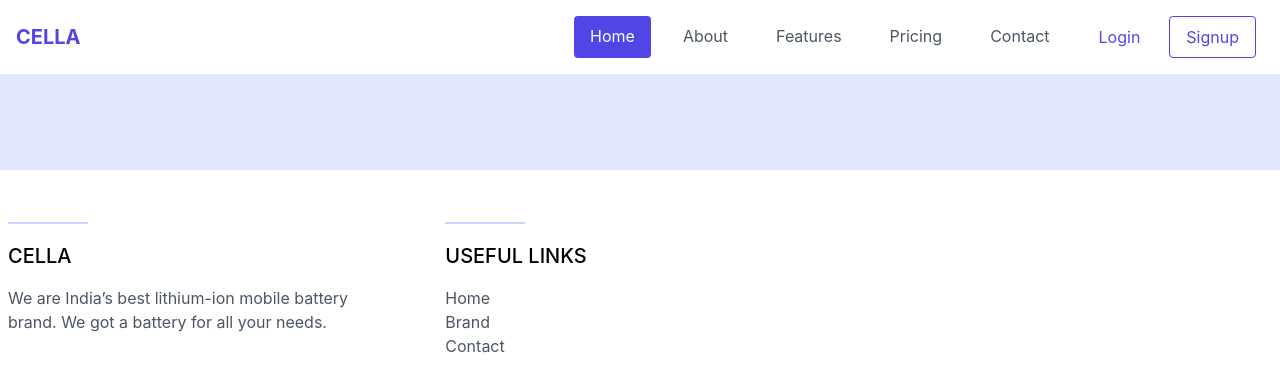
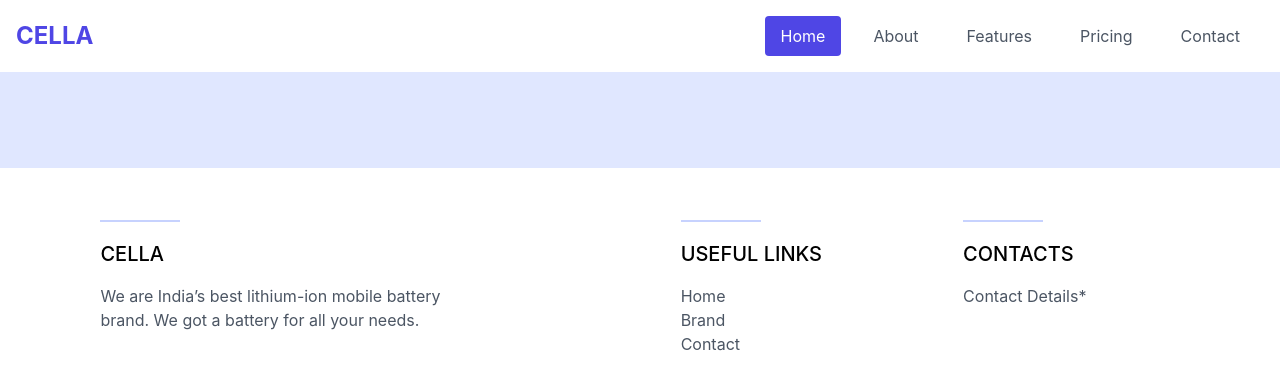
Before and after one commit to AshiqueSherief/cella, a React (Create React App) app: page / in a window 1280 px wide. Shown: the top 390 px of the page. Built offline with nearby package versions, Linux system fonts and the light colour scheme.

Commit message:
16/11 Header and footer

```diff
--- a/src/Compounents/Footer.jsx
+++ b/src/Compounents/Footer.jsx
@@ -2,9 +2,9 @@ import React from "react";
 
 const Footer = () => {
   return (
-    <div>
-      <div class="md:flex md:flex-wrap md:-mx-4 mt-6 md:mt-12">
-        <div class="md:w-1/3 md:px-4 xl:px-6 mt-8 md:mt-0 text-left">
+    <div class="w-screen md:flex md:flex-wrap justify-evenly">
+      <div class="md:flex md:w-1/3 md:flex-wrap md:-mx-4 mt-6 md:mt-12">
+        <div class="md:px-4 xl:px-6 mt-8 md:mt-0 text-left">
           <span class="w-20 border-t-2 border-solid border-indigo-200 inline-block mb-3"></span>
           <h5 class="text-xl font-medium uppercase mb-4">Cella</h5>
           <p class="text-gray-600">
@@ -12,8 +12,9 @@ const Footer = () => {
             battery for all your needs.
           </p>
         </div>
-
-        <div class="md:w-1/3 md:px-4 xl:px-6 mt-8 md:mt-0 text-left">
+      </div>
+      <div class="md:flex md:w-1/2 md:flex-wrap md:-mx-4 mt-6 md:mt-12 justify-evenly">
+        <div class="md:px-4 xl:px-6 mt-8 md:mt-0 text-left">
           <span class="w-20 border-t-2 border-solid border-indigo-200 inline-block mb-3"></span>
           <h5 class="text-xl font-medium uppercase mb-4">Useful Links</h5>
           <div
@@ -31,6 +32,12 @@ const Footer = () => {
             </a>
           </div>
         </div>
+
+        <div class="md:px-4 xl:px-6 mt-8 md:mt-0 text-left">
+          <span class="w-20 border-t-2 border-solid border-indigo-200 inline-block mb-3"></span>
+          <h5 class="text-xl font-medium uppercase mb-4">Contacts</h5>
+          <p class="text-gray-600">Contact Details*</p>
+        </div>
       </div>
     </div>
   );
--- a/src/Compounents/Header.jsx
+++ b/src/Compounents/Header.jsx
@@ -6,7 +6,7 @@ const Header = () => {
       <nav class="bg-white py-2 md:py-4">
         <div class="container px-4 mx-auto md:flex md:items-center">
           <div class="flex justify-between items-center">
-            <a href="#" class="font-bold text-xl text-indigo-600">
+            <a href="#" class="font-bold text-2xl text-indigo-600">
               CELLA
             </a>
             <button
@@ -50,7 +50,7 @@ const Header = () => {
             >
               Contact
             </a>
-            <a
+            {/* <a
               href="#"
               class="p-2 lg:px-4 md:mx-2 text-indigo-600 text-center border border-transparent rounded hover:bg-indigo-100 hover:text-indigo-700 transition-colors duration-300"
             >
@@ -61,7 +61,7 @@ const Header = () => {
               class="p-2 lg:px-4 md:mx-2 text-indigo-600 text-center border border-solid border-indigo-600 rounded hover:bg-indigo-600 hover:text-white transition-colors duration-300 mt-1 md:mt-0 md:ml-1"
             >
               Signup
-            </a>
+            </a> */}
           </div>
         </div>
       </nav>
```
